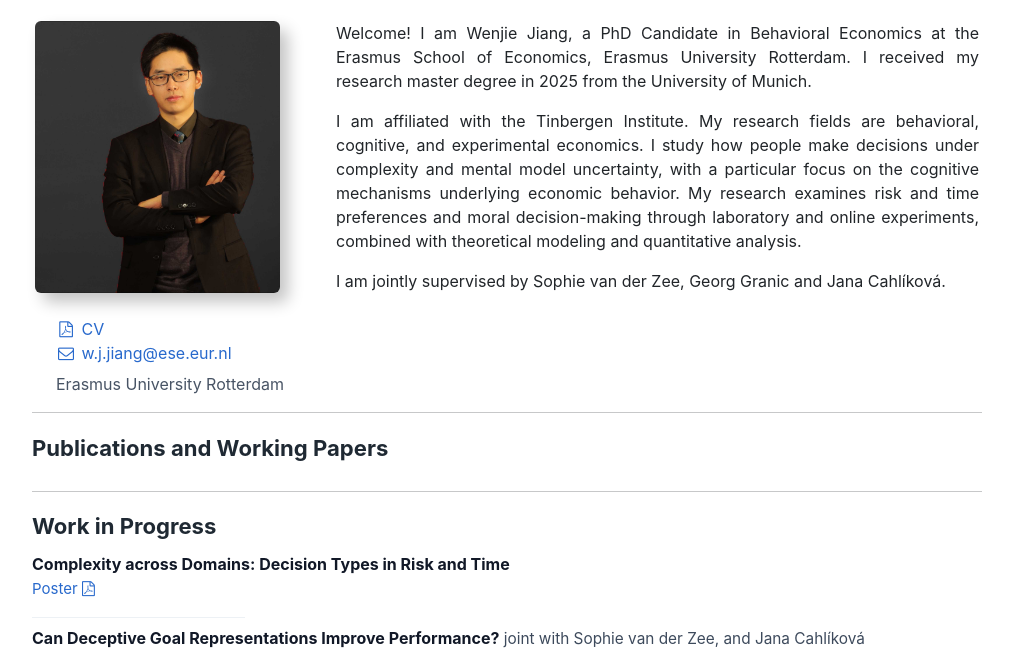
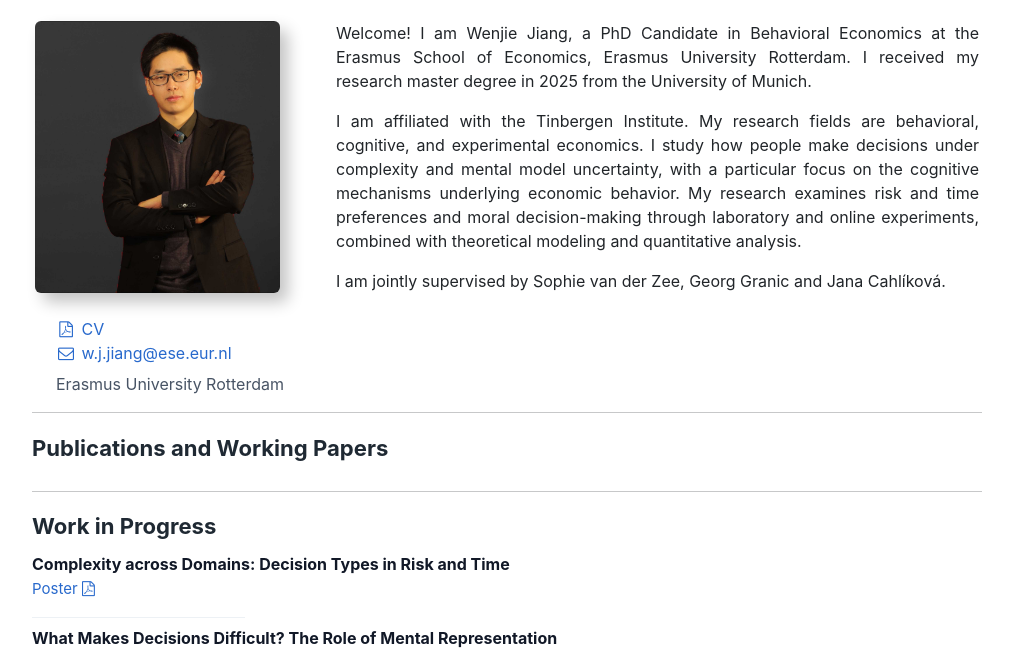
Before and after one commit to wenjie-jiang-econ/wenjie-jiang-econ.github.io, a plain HTML site: page index.html in a window 1280 px wide. Shown: the part 67-730 px from the top of the page, without its empty margins (133-1146 px from the left). Drawn offline with nearby package versions, Linux system fonts and the light colour scheme.

Commit message:
Hide optional work in progress project

```diff
--- a/index.html
+++ b/index.html
@@ -255,7 +255,7 @@
                      <p class="p_abstract_p">
                         <a href="papers/complexity-across-domains-poster.pdf?v=20260825" target="_blank" rel="noopener noreferrer">Poster <span class="fa fa-file-pdf-o" aria-hidden="true"></span></a>
                      </p>
-                     <p class="p_title_p paper-title"><b>Can Deceptive Goal Representations Improve Performance?</b> joint with <a href="https://www.sophievanderzee.nl/" class="n_link" target="_blank" rel="noopener noreferrer">Sophie van der Zee</a>, and <a href="https://janacahlikova.net/" class="n_link" target="_blank" rel="noopener noreferrer">Jana Cahlíková</a></p>
+                     <!-- Later optional project: <p class="p_title_p paper-title"><b>Can Deceptive Goal Representations Improve Performance?</b> joint with <a href="https://www.sophievanderzee.nl/" class="n_link" target="_blank" rel="noopener noreferrer">Sophie van der Zee</a>, and <a href="https://janacahlikova.net/" class="n_link" target="_blank" rel="noopener noreferrer">Jana Cahlíková</a></p> -->
                      <p class="p_title_p paper-title"><b>What Makes Decisions Difficult? The Role of Mental Representation</b></p>
                   </div>
                </div>
```
